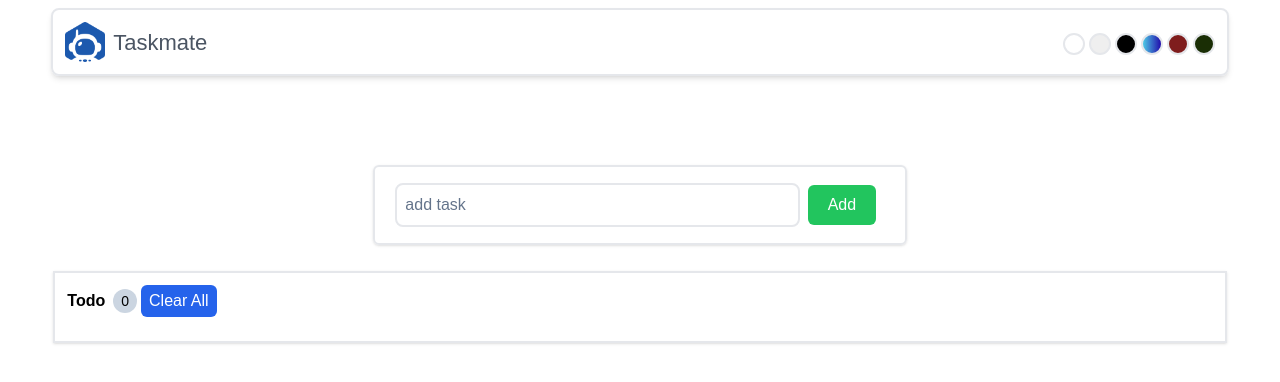
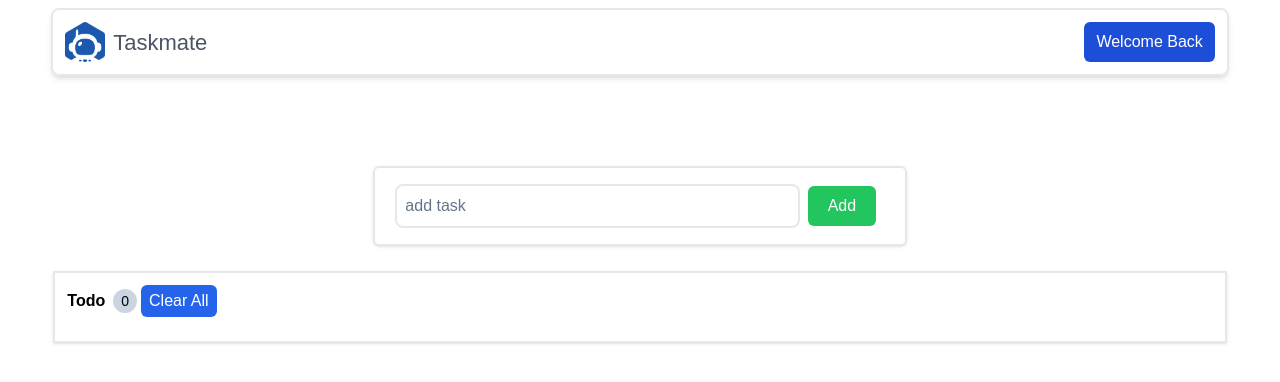
Before and after one commit to Ankit-Kum-ar/TaskMate, a React (Create React App) app: page / in a window 1280 px wide. Shown: the top 382 px of the page. Built offline with nearby package versions, Linux system fonts and the light colour scheme; the HTML template or start-up script is replaced by a standard one.

Commit message:
Changing the header component

```diff
--- a/src/components/Header.jsx
+++ b/src/components/Header.jsx
@@ -8,13 +8,8 @@ const Header = () => {
             <h1 className="text-[22px] font-sans mt-4 text-gray-600">Taskmate</h1>
         </div>
 
-        <div className="flex mt-[2%] gap-1 px-3 ">
-            <button className="rounded-full bg-white w-[22px] h-[22px] border-2 hover:border-[3.3px] " ></button>
-            <button className="rounded-full bg-[#EFEFEF] w-[22px] h-[22px] border-2"></button>
-            <button className="rounded-full bg-black w-[22px] h-[22px] border-2"></button>
-            <button className="rounded-full bg-custom-gradient-1 w-[22px] h-[22px] border-2"></button>
-            <button className="rounded-full bg-red-900 w-[22px] h-[22px] border-2"></button>
-            <button className="rounded-full bg-lime-950 w-[22px] h-[22px] border-2 "></button>
+        <div className="flex p-3 ">
+            <button className="bg-blue-700 text-white p-2 rounded-md font-medium px-3">Welcome Back</button>
         </div>
     </div>
   )
```
